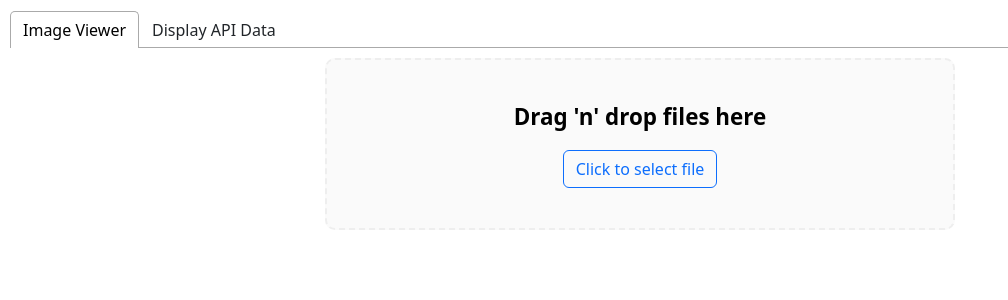
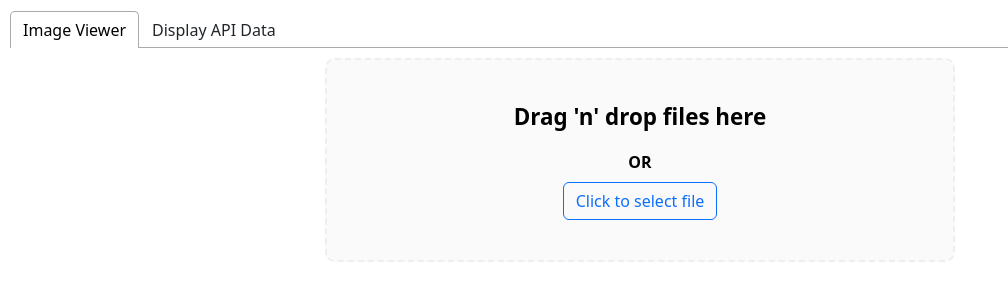
Before and after one commit to gopi9703/imageViewer, a React (Create React App) app: page / in a window 1280 px wide. Shown: the top 300 px of the page, without its empty margins (0-1008 px from the left). Built offline with nearby package versions, Linux system fonts and the light colour scheme.

Commit message:
image viewer files added

```diff
--- a/src/components/pages/uploadForm/dropBox.js
+++ b/src/components/pages/uploadForm/dropBox.js
@@ -65,7 +65,7 @@ function DropBox({ onDrop }) {
         >
           <input {...getInputProps()} />
           <p>Drag 'n' drop files here</p>
-
+          <span className="mb-2 mt-0 fs-6">OR</span>
           <Button variant="outline-primary" onClick={open}>
             Click to select file
           </Button>
```
